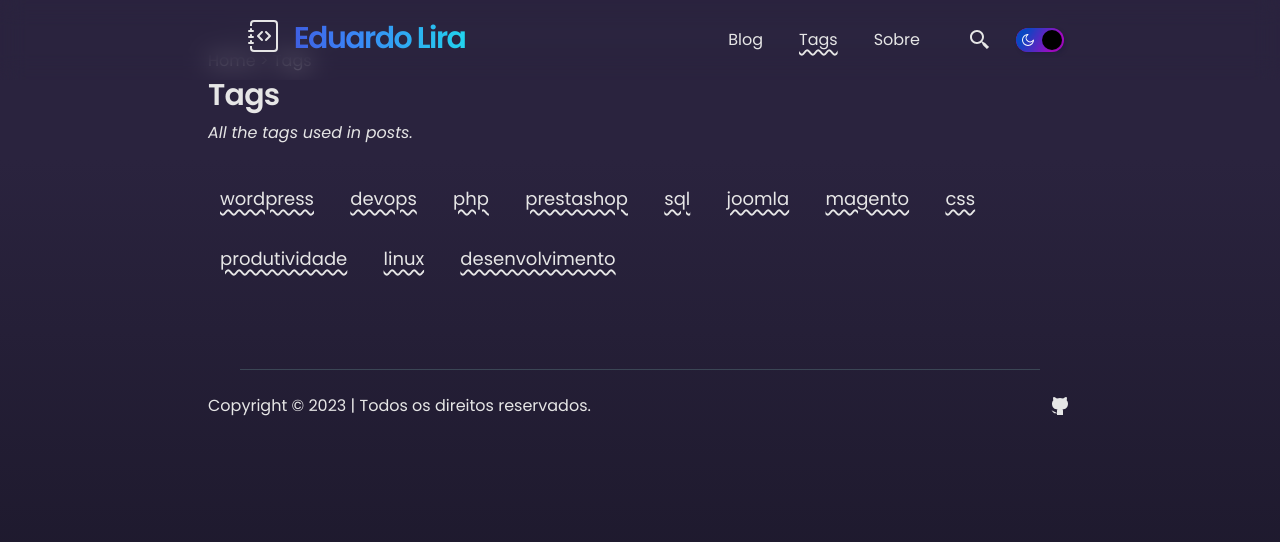
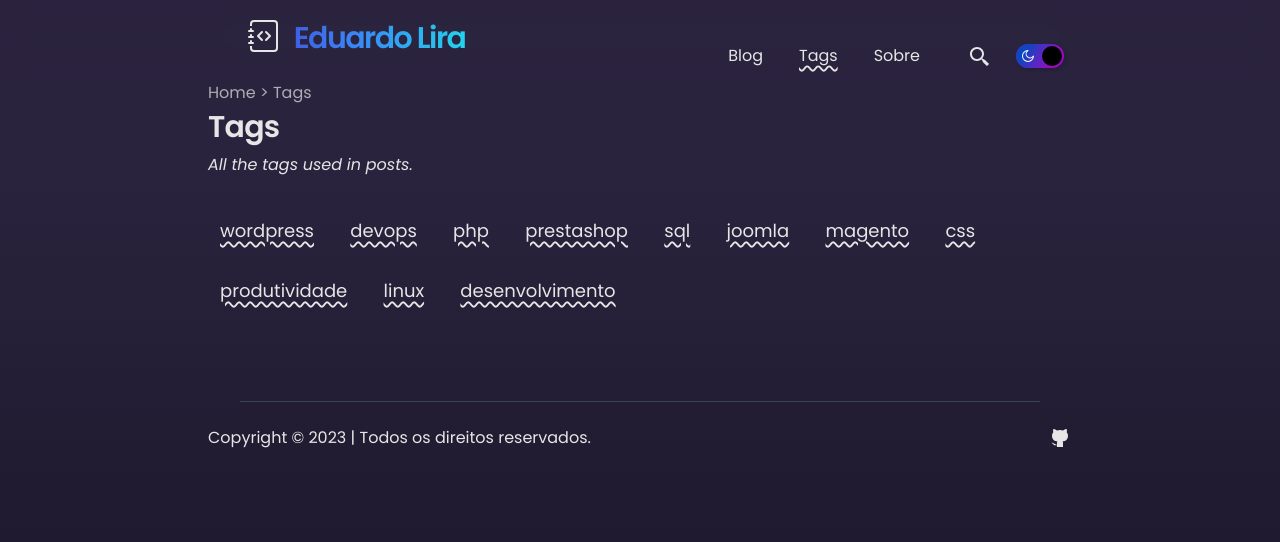
Before and after one commit to eduardolirainfo/astro-paper, an Astro site: page /tags in a window 1280 px wide. Built offline with nearby package versions, Linux system fonts and the light colour scheme; Astro itself is replaced by a stand-in of ours; some packages are replaced by stand-ins of ours.

Commit message:
fix breadcrumbs

```diff
--- a/src/components/Breadcrumbs.astro
+++ b/src/components/Breadcrumbs.astro
@@ -12,9 +12,9 @@ breadcrumbList[0] === "blog" &&
   breadcrumbList.splice(0, 2, `Posts (page ${breadcrumbList[1] || 1})`);
 ---
 
-<nav class="breadcrumb" aria-label="breadcrumb">
-  <ul>
-    <li>
+<nav class="breadcrumb pt-8" aria-label="breadcrumb">
+  <ul class="pt-8">
+    <li class="pt-8">
       <a href="/">Home</a>
       <span aria-hidden="true">&#62;</span>
     </li>
@@ -39,14 +39,14 @@ breadcrumbList[0] === "blog" &&
 
 <style>
   .breadcrumb {
-    @apply max-w-4xl mx-auto px-4 pt-4  w-full  mb-1;
+    @apply mx-auto mb-1 w-full max-w-4xl  px-4  pt-4;
   }
   .breadcrumb ul li {
     @apply inline;
   }
   .breadcrumb ul li a,
   .breadcrumb ul li span {
-    @apply opacity-70 capitalize;
+    @apply capitalize opacity-70;
   }
   .breadcrumb ul li:not(:last-child) a {
     @apply hover:opacity-100;
--- a/src/components/Header.astro
+++ b/src/components/Header.astro
@@ -9,9 +9,9 @@ export interface Props {
 const { activeNav } = Astro.props;
 ---
 
-<header class="fixed z-20 w-full p-2 backdrop-blur-md">
+<header class="fixed z-20 w-full backdrop-blur-md">
   <div class="mx-auto max-w-4xl">
-    <nav id="nav-menu" class="top-nav-wrap flex items-center gap-3 text-base">
+    <nav id="nav-menu" class="top-nav-wrap flex items-center text-base">
       <a
         href="/"
         class="logo text-transparent bg-gradient-to-r from-indigo-700 via-blue-500 to-cyan-400 bg-clip-text"
@@ -53,7 +53,7 @@ const { activeNav } = Astro.props;
         </div>
       </button>
 
-      <ul id="menu-items" class="display-none sm:flex">
+      <ul id="menu-items" class="display-none pt-8 sm:flex">
         <li>
           <a href="/blog" class={activeNav === "blog" ? "active" : ""}> Blog</a>
         </li>
--- a/src/layouts/PostDetails.astro
+++ b/src/layouts/PostDetails.astro
@@ -32,7 +32,7 @@ const socialImageURL = new URL(
 >
   <Header />
   <Hr />
-  <div class="mx-auto flex w-full max-w-4xl justify-start px-2">
+  <div class="mx-auto flex w-full max-w-4xl justify-start px-2 pt-8">
     <button
       class="focus-outline mb-2 mt-8 flex hover:opacity-75"
       onclick="history.back()"
```
